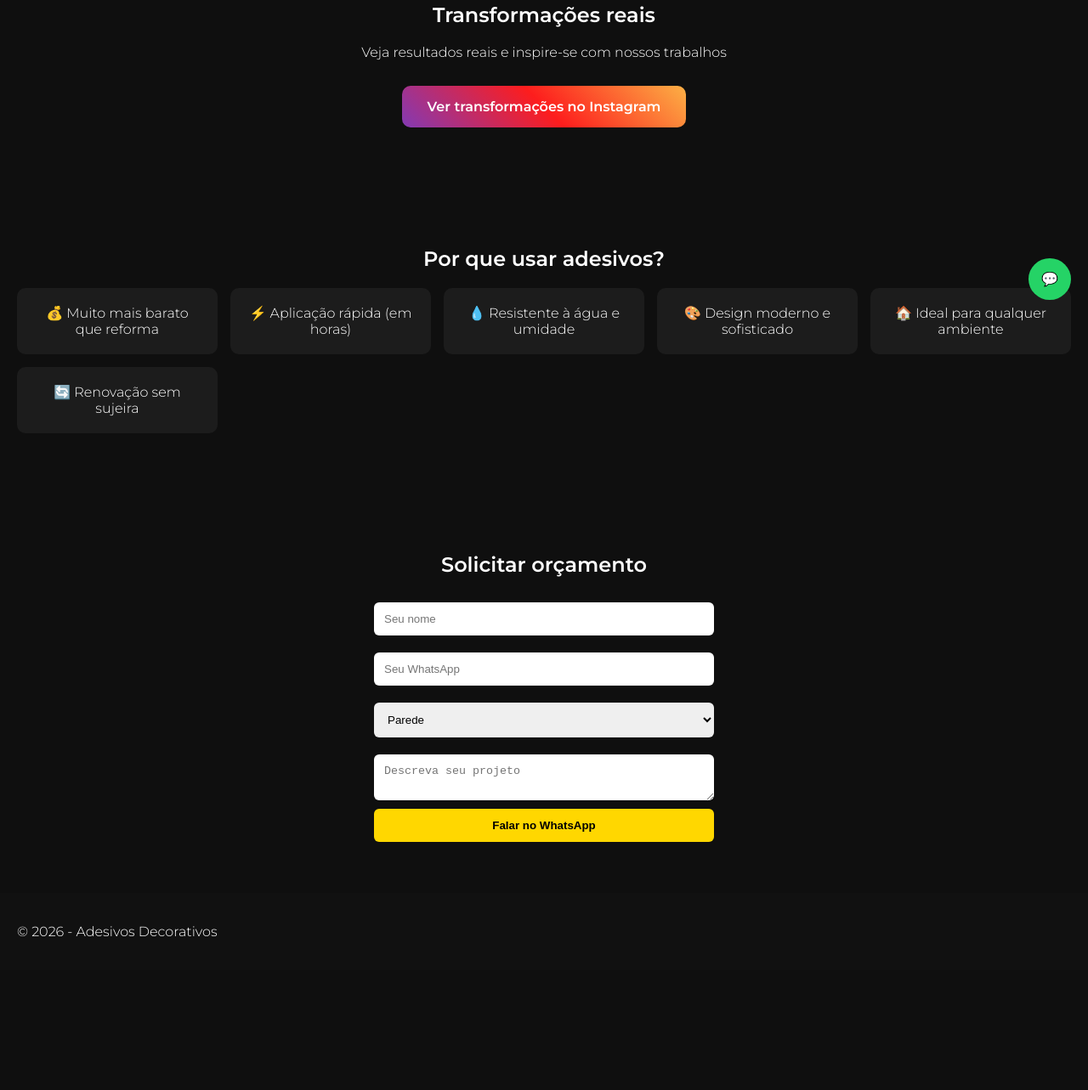
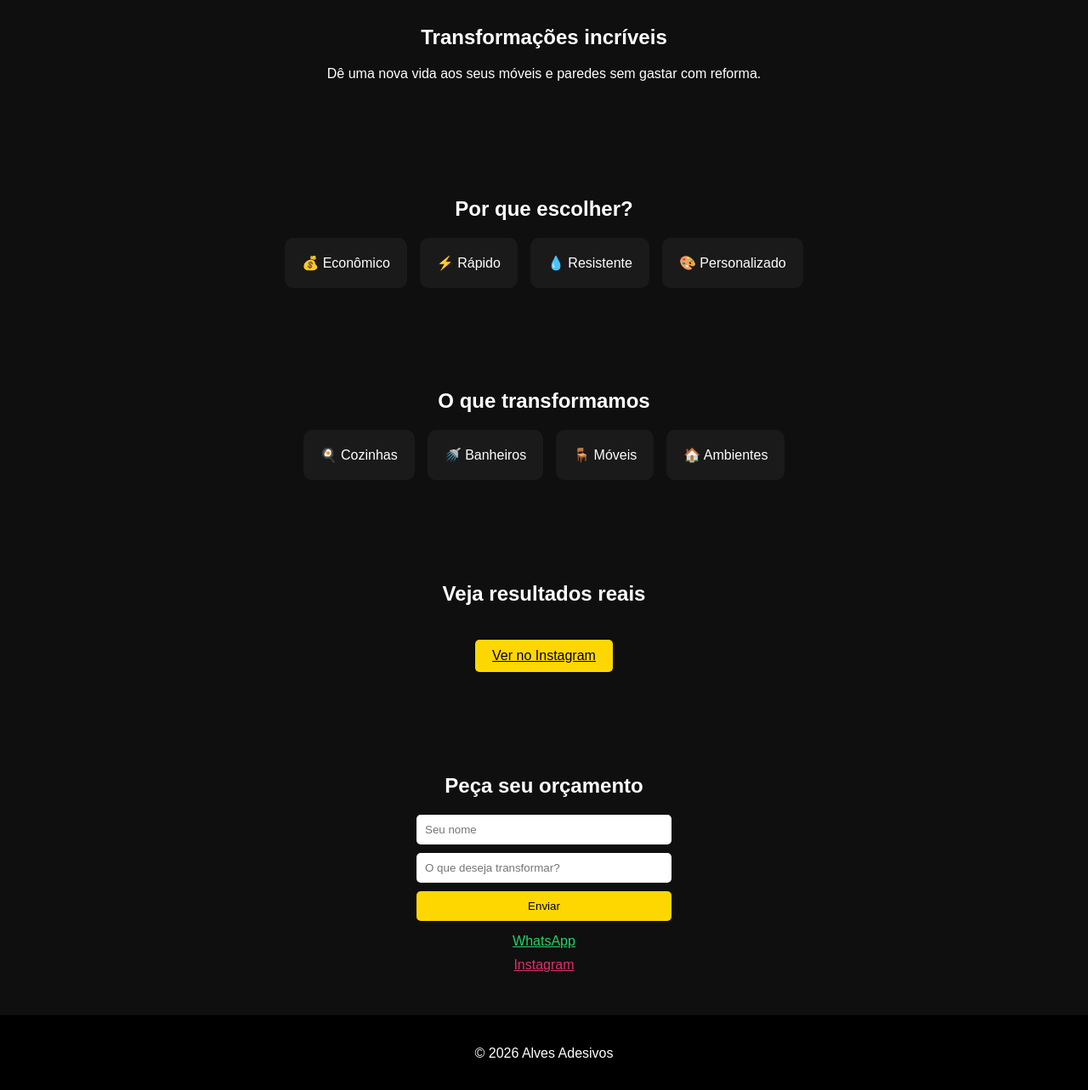
Before and after one commit to karinemarcal13-pixel/adesivosa, a plain HTML site: page index.html in a window 1280 px wide. Shown: the part 427-1710 px from the top of the page at 85% size. Before the commit the page ends 1569 px from the top, so only its background shows below. Drawn offline with Linux system fonts and the light colour scheme.

Commit message:
Add files via upload

```diff
--- a/index.html
+++ b/index.html
@@ -2,77 +2,90 @@
 <html lang="pt-br">
 <head>
   <meta charset="UTF-8">
-  <title>Adesivos Decorativos</title>
+  <title>Alves Adesivos</title>
 
-  <link href="https://fonts.googleapis.com/css2?family=Montserrat:wght@300;600&display=swap" rel="stylesheet">
   <link rel="stylesheet" href="style.css">
+
+  <!-- Ícones -->
+  <link rel="stylesheet" href="https://cdnjs.cloudflare.com/ajax/libs/font-awesome/6.5.0/css/all.min.css">
 
   <meta name="viewport" content="width=device-width, initial-scale=1.0">
 </head>
-
 <body>
 
+<nav class="menu">
+  <h2>Alves Adesivos</h2>
+  <div>
+    <a href="#sobre">Sobre</a>
+    <a href="#vantagens">Vantagens</a>
+    <a href="#servicos">Serviços</a>
+    <a href="#contato">Contato</a>
+  </div>
+</nav>
+
 <header>
-  <h1>Transforme seu ambiente sem reforma</h1>
-  <p>Elegância, rapidez e economia com adesivos de alto padrão</p>
+  <h1><i class="fa-solid fa-paint-roller"></i> Alves Adesivos</h1>
+  <p>Transforme seu ambiente sem reforma</p>
 
-  <div class="botoes">
-    <a href="https://wa.me/5543998721117" target="_blank">Solicitar orçamento</a>
-    <a href="https://instagram.com/SEU_USUARIO" target="_blank">Ver Instagram</a>
-  </div>
+  <p class="local">
+    📍 Atendemos Londrina e região
+  </p>
+
+  <a href="#contato" class="btn">
+    <i class="fa-brands fa-whatsapp"></i> Solicitar Orçamento
+  </a>
 </header>
 
-<!-- INSTAGRAM -->
-<section class="galeria">
-  <h2>Transformações reais</h2>
-  <p>Veja resultados reais e inspire-se com nossos trabalhos</p>
+<section class="sobre" id="sobre">
+  <h2>Transformações incríveis</h2>
+  <p>
+    Dê uma nova vida aos seus móveis e paredes sem gastar com reforma.
+  </p>
+</section>
 
-  <div class="instagram-box">
-    <a href="https://instagram.com/SEU_USUARIO" target="_blank">
-      Ver transformações no Instagram
-    </a>
+<section class="vantagens" id="vantagens">
+  <h2>Por que escolher?</h2>
+  <div class="cards">
+    <div class="card">💰 Econômico</div>
+    <div class="card">⚡ Rápido</div>
+    <div class="card">💧 Resistente</div>
+    <div class="card">🎨 Personalizado</div>
   </div>
 </section>
 
-<!-- VANTAGENS -->
-<section class="vantagens">
-  <h2>Por que usar adesivos?</h2>
-
+<section class="servicos" id="servicos">
+  <h2>O que transformamos</h2>
   <div class="cards">
-    <div class="card">💰 Muito mais barato que reforma</div>
-    <div class="card">⚡ Aplicação rápida (em horas)</div>
-    <div class="card">💧 Resistente à água e umidade</div>
-    <div class="card">🎨 Design moderno e sofisticado</div>
-    <div class="card">🏠 Ideal para qualquer ambiente</div>
-    <div class="card">🔄 Renovação sem sujeira</div>
+    <div class="card">🍳 Cozinhas</div>
+    <div class="card">🚿 Banheiros</div>
+    <div class="card">🪑 Móveis</div>
+    <div class="card">🏠 Ambientes</div>
   </div>
 </section>
 
-<!-- FORM -->
-<section class="formulario">
-  <h2>Solicitar orçamento</h2>
+<section class="galeria">
+  <h2>Veja resultados reais</h2>
+  <a href="https://www.instagram.com/alves.adesivos/" target="_blank" class="btn">
+    Ver no Instagram
+  </a>
+</section>
 
-  <form onsubmit="validarFormulario(event)">
-    <input type="text" name="nome" placeholder="Seu nome" required>
-    <input type="text" name="whatsapp" placeholder="Seu WhatsApp" required>
+<section class="contato" id="contato">
+  <h2>Peça seu orçamento</h2>
 
-    <select name="tipo">
-      <option>Parede</option>
-      <option>Móvel</option>
-      <option>Banheiro</option>
-    </select>
+  <form onsubmit="enviarWhats(event)">
+    <input type="text" id="nome" placeholder="Seu nome" required>
+    <input type="text" id="servico" placeholder="O que deseja transformar?" required>
+    <button type="submit">Enviar</button>
+  </form>
 
-    <textarea name="mensagem" placeholder="Descreva seu projeto"></textarea>
-
-    <button type="submit">Falar no WhatsApp</button>
-  </form>
+  <a href="https://wa.me/5543984046323" class="whatsapp">WhatsApp</a>
+  <a href="https://www.instagram.com/alves.adesivos/" target="_blank" class="instagram">Instagram</a>
 </section>
 
 <footer>
-  <p>© 2026 - Adesivos Decorativos</p>
+  <p>© 2026 Alves Adesivos</p>
 </footer>
-
-<a href="https://wa.me/5543998721117" class="whatsapp-fixo">💬</a>
 
 <script src="script.js"></script>
 
--- a/script.js
+++ b/script.js
@@ -1,53 +1,25 @@
-document.addEventListener("DOMContentLoaded", () => {
+function enviarWhats(event) {
+  event.preventDefault();
 
-  const elementos = document.querySelectorAll("section");
+  let nome = document.getElementById("nome").value;
+  let servico = document.getElementById("servico").value;
 
-  function animar() {
-    let topoTela = window.innerHeight;
-
-    elementos.forEach(el => {
-      let posicao = el.getBoundingClientRect().top;
-
-      if (posicao < topoTela - 100) {
-        el.classList.add("mostrar");
-      }
-    });
-  }
-
-  window.addEventListener("scroll", animar);
-  animar();
-
-  const campoWhatsapp = document.querySelector("input[name='whatsapp']");
-
-  campoWhatsapp.addEventListener("input", function(e) {
-    let v = e.target.value.replace(/\D/g, "");
-
-    v = v.replace(/^(\d{2})(\d)/g, "($1) $2");
-    v = v.replace(/(\d{5})(\d)/, "$1-$2");
-
-    e.target.value = v;
-  });
-
-});
-
-function enviarWhatsApp(nome, tipo, mensagem) {
-  let texto = `Olá! Me chamo ${nome}. Quero um orçamento para ${tipo}. ${mensagem}`;
-  let url = `https://wa.me/5543998721117?text=${encodeURIComponent(texto)}`;
-  window.open(url, "_blank");
-}
-
-function validarFormulario(e) {
-  e.preventDefault();
-
-  let nome = document.querySelector("input[name='nome']").value.trim();
-  let whatsapp = document.querySelector("input[name='whatsapp']").value.trim();
-  let tipo = document.querySelector("select[name='tipo']").value;
-  let mensagem = document.querySelector("textarea[name='mensagem']").value;
-
-  if (!nome || !whatsapp) {
-    alert("Preencha nome e WhatsApp!");
+  if (nome === "" || servico === "") {
+    alert("Preencha tudo 😅");
     return;
   }
 
-  enviarWhatsApp(nome, tipo, mensagem);
+  let numero = "5543984046323";
+
+  let mensagem = `Olá, tudo bem?
+Meu nome é ${nome}
+Quero um orçamento
+
+📍 Atendimento: Londrina e região
+
+Serviço: ${servico}`;
+
+  let url = `https://wa.me/${numero}?text=${encodeURIComponent(mensagem)}`;
+
+  window.open(url, "_blank");
 }
--- a/style.css
+++ b/style.css
@@ -1,116 +1,103 @@
 body {
   margin: 0;
-  font-family: 'Montserrat', sans-serif;
+  font-family: Arial;
   background: #0f0f0f;
   color: white;
 }
 
+/* MENU */
+.menu {
+  position: fixed;
+  width: 100%;
+  background: black;
+  display: flex;
+  justify-content: space-between;
+  padding: 15px 30px;
+}
+
+.menu a {
+  color: white;
+  margin-left: 15px;
+  text-decoration: none;
+}
+
+/* HEADER */
 header {
   text-align: center;
-  padding: 80px 20px;
-  background: linear-gradient(135deg, #111, #1c1c1c);
+  padding: 120px 20px 60px;
+  background: linear-gradient(45deg, #000, #222);
 }
 
-header h1 {
-  font-size: 36px;
+.local {
+  color: #ccc;
+  margin-top: 10px;
 }
 
-header p {
-  color: #ccc;
+/* BOTÃO */
+.btn {
+  background: gold;
+  color: black;
+  padding: 10px 20px;
+  display: inline-block;
+  margin-top: 20px;
+  border-radius: 5px;
 }
 
-.botoes a {
-  display: inline-block;
-  margin: 10px;
-  padding: 12px 25px;
-  background: gold;
-  color: black;
-  border-radius: 8px;
-  text-decoration: none;
-  font-weight: bold;
+/* SEÇÕES */
+section {
+  padding: 50px 20px;
+  text-align: center;
 }
 
-section {
-  padding: 60px 20px;
-  text-align: center;
-  opacity: 0;
-  transform: translateY(40px);
-  transition: 0.6s;
-}
-
-section.mostrar {
-  opacity: 1;
-  transform: translateY(0);
-}
-
-/* INSTAGRAM */
-.instagram-box {
-  margin-top: 30px;
-}
-
-.instagram-box a {
-  display: inline-block;
-  padding: 15px 30px;
-  background: linear-gradient(45deg, #833ab4, #fd1d1d, #fcb045);
-  color: white;
-  font-weight: bold;
-  border-radius: 10px;
-  text-decoration: none;
-  transition: 0.3s;
-}
-
-.instagram-box a:hover {
-  transform: scale(1.05);
-}
-
-/* VANTAGENS */
+/* CARDS */
 .cards {
-  display: grid;
-  grid-template-columns: repeat(auto-fit, minmax(200px, 1fr));
+  display: flex;
+  justify-content: center;
   gap: 15px;
+  flex-wrap: wrap;
 }
 
 .card {
-  background: #1c1c1c;
+  background: #1a1a1a;
   padding: 20px;
   border-radius: 10px;
 }
 
-/* FORM */
+/* CONTATO */
 form {
-  max-width: 400px;
-  margin: auto;
   display: flex;
   flex-direction: column;
+  max-width: 300px;
+  margin: auto;
+  gap: 10px;
 }
 
-input, textarea, select {
-  margin: 10px 0;
-  padding: 12px;
-  border-radius: 6px;
+input, button {
+  padding: 10px;
+  border-radius: 5px;
   border: none;
 }
 
 button {
   background: gold;
-  color: black;
-  padding: 12px;
-  border: none;
-  border-radius: 6px;
-  font-weight: bold;
 }
 
-footer {
-  background: #111;
-  padding: 20px;
+/* LINKS */
+.whatsapp {
+  display: block;
+  margin-top: 15px;
+  color: #25D366;
 }
 
-.whatsapp-fixo {
-  position: fixed;
-  bottom: 20px;
-  right: 20px;
-  background: #25d366;
-  padding: 15px;
-  border-radius: 50%;
-  text-decoration: none;
+.instagram {
+  display: block;
+  margin-top: 10px;
+  color: #E1306C;
 }
+
+/* FOOTER */
+footer {
+  text-align: center;
+  padding: 20px;
+  background: black;
+}
```
